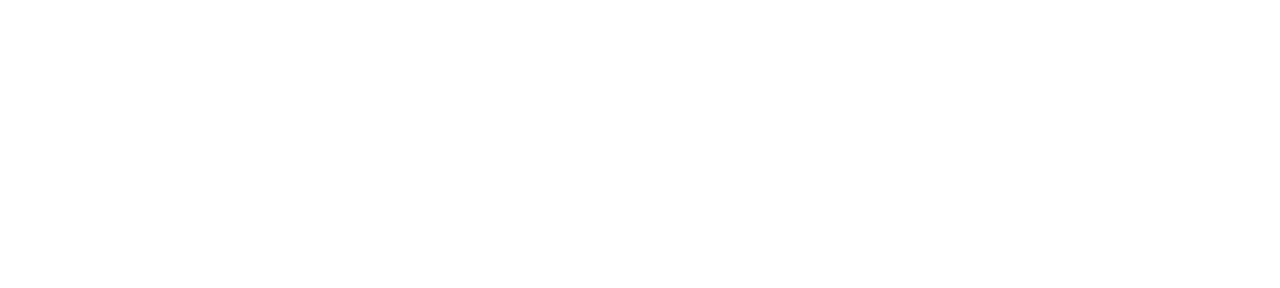
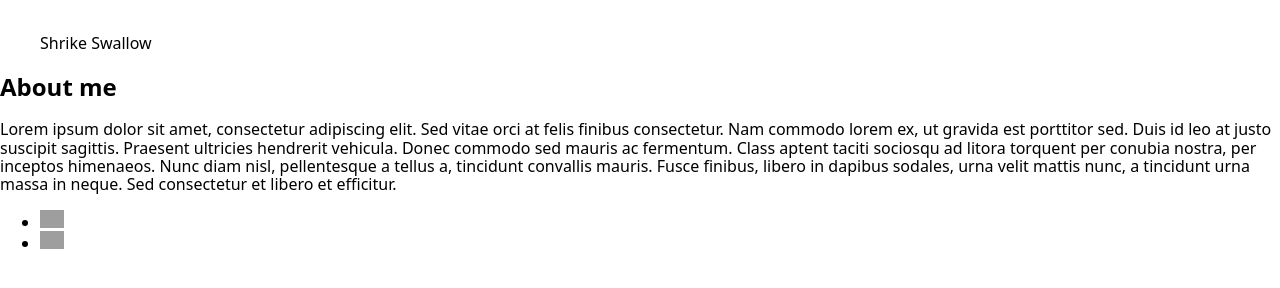
Before and after one commit to ShrikeSwallow/homepage, a website built with webpack: page src/template.html in a window 1280 px wide. Built offline with nearby package versions, Linux system fonts and the light colour scheme; grey boxes are pictures that could not be loaded.

Commit message:
Add method generating header to Display class

```diff
--- a/src/Display.js
+++ b/src/Display.js
@@ -10,6 +10,60 @@ export default class Display {
   };
   drawHeader = () => {
     const header = document.querySelector("header");
+
+    // create profile picture and caption
+    const figure = document.createElement("figure");
+    const figureImg = document.createElement("img");
+    figureImg.alt = "";
+    figure.appendChild(figureImg);
+    const figcaption = document.createElement("figcaption");
+    figcaption.textContent = "Shrike Swallow";
+    figure.appendChild(figcaption);
+    header.appendChild(figure);
+
+    // create about me article
+    const aboutMe = document.createElement("article");
+    aboutMe.classList.add("about-me");
+
+    const h1 = document.createElement("h1");
+    h1.textContent = "About me";
+    aboutMe.appendChild(h1);
+
+    const p = document.createElement("p");
+    p.textContent = `Lorem ipsum dolor sit amet, consectetur adipiscing elit. Sed vitae orci at felis finibus consectetur. Nam commodo lorem ex, ut gravida est porttitor sed. Duis id leo at justo suscipit sagittis. Praesent ultricies hendrerit vehicula. Donec commodo sed mauris ac fermentum. Class aptent taciti sociosqu ad litora torquent per conubia nostra, per inceptos himenaeos. Nunc diam nisl, pellentesque a tellus a, tincidunt convallis mauris. Fusce finibus, libero in dapibus sodales, urna velit mattis nunc, a tincidunt urna massa in neque. Sed consectetur et libero et efficitur. `;
+    aboutMe.appendChild(p);
+
+    // create social media list
+    const socials = document.createElement("ul");
+    socials.classList.add("social-media-list");
+
+    const github = document.createElement("li");
+    github.classList.add("github");
+    const githubAnchor = document.createElement("a");
+    githubAnchor.href = "https://github.com/ShrikeSwallow";
+    const githubIcon = document.createElement("img");
+    githubIcon.classList.add("icon");
+    githubIcon.src =
+      "https://cdn.jsdelivr.net/gh/devicons/devicon@latest/icons/github/github-original.svg";
+    githubAnchor.appendChild(githubIcon);
+    github.appendChild(githubAnchor);
+    socials.appendChild(github);
+
+    const linkedin = document.createElement("li");
+    linkedin.classList.add("linkedin");
+    const linkedinAnchor = document.createElement("a");
+    linkedinAnchor.href = "https://linkedin.com/ShrikeSwallow";
+    const linkedinIcon = document.createElement("img");
+    linkedinIcon.classList.add("icon");
+    linkedinIcon.src =
+      "https://cdn.jsdelivr.net/gh/devicons/devicon@latest/icons/linkedin/linkedin-plain.svg";
+    linkedinAnchor.appendChild(linkedinIcon);
+    linkedin.appendChild(linkedinAnchor);
+    socials.appendChild(linkedin);
+
+    aboutMe.appendChild(socials);
+
+    header.appendChild(aboutMe);
   };
   drawSection = () => {
     const section = document.querySelector("section");
--- a/src/index.js
+++ b/src/index.js
@@ -1 +1,5 @@
 import "./styles.css";
+import Display from "./Display";
+
+const display = new Display();
+display.initialize();
--- a/src/styles.css
+++ b/src/styles.css
@@ -1,4 +1,8 @@
 @import "../node_modules/modern-normalize/";
+
+.icon {
+  width: 24px;
+}
 
 @media (min-width: 769px) {
 }
```
